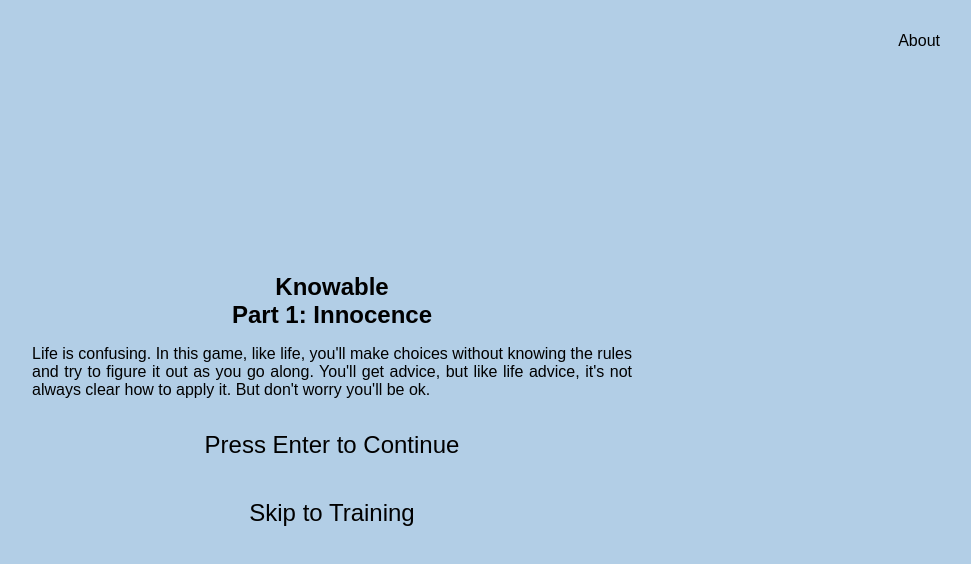
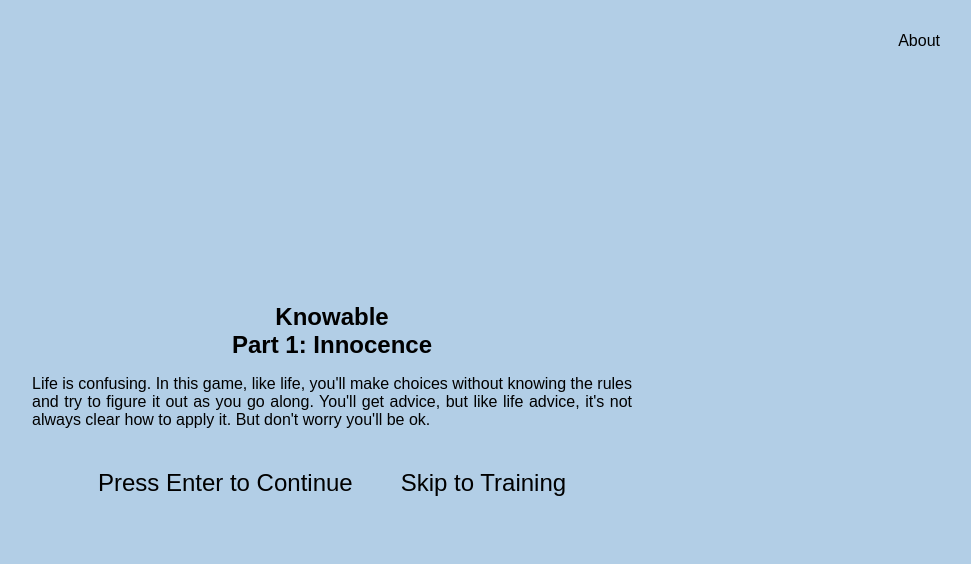
Before and after one commit to mbrehove/knowable, a Next.js app: page / in a window 1280 px wide. Shown: the top 564 px of the page, without its empty margins (308-1279 px from the left). Built offline with nearby package versions, Linux system fonts and the light colour scheme.

Commit message:
added replay level button

```diff
--- a/src/app/globals.css
+++ b/src/app/globals.css
@@ -92,9 +92,13 @@ button:focus {
 
 .button-container {
   display: flex;
-  flex-direction: column;
-  align-items: center;
-  margin-top: 0;
+  gap: 1rem; /* Adds space between buttons */
+  justify-content: center;
+  margin-top: 1rem;
+}
+
+.button-container button {
+  flex: 0 1 auto; /* Allows buttons to size based on content */
 }
 
 /* .button-container button {
--- a/src/app/page.tsx
+++ b/src/app/page.tsx
@@ -56,6 +56,10 @@ export default function GamePage () {
     setGameState('levelComplete')
   }
 
+  const replayLevel = () => {
+    setGameState('playing')
+  }
+
   return (
     <div className='container'>
       {gameState === 'welcome' && (
@@ -91,6 +95,7 @@ export default function GamePage () {
         <LevelCompleteScreen
           level={currentLevel}
           onNextLevel={proceedToNextLevel}
+          onReplayLevel={replayLevel}
           levelData={gameData[currentLevel]}
           config={levelConfig}
           animate={false}
--- a/src/components/LevelCompleteScreen.tsx
+++ b/src/components/LevelCompleteScreen.tsx
@@ -9,6 +9,7 @@ import { LevelConfig } from '../utils/levels/types'
 interface LevelCompleteScreenProps {
   level: number
   onNextLevel: () => void
+  onReplayLevel?: () => void
   levelData: LevelData
   config: LevelConfig
   animate?: boolean
@@ -17,6 +18,7 @@ interface LevelCompleteScreenProps {
 const LevelCompleteScreen: React.FC<LevelCompleteScreenProps> = ({
   level,
   onNextLevel,
+  onReplayLevel,
   levelData,
   config
 }) => {
@@ -96,6 +98,9 @@ const LevelCompleteScreen: React.FC<LevelCompleteScreenProps> = ({
           </div>
 
           <div className='button-container'>
+            {config.phase === 1 && onReplayLevel && (
+              <button onClick={onReplayLevel}>Replay Level</button>
+            )}
             <button onClick={onNextLevel} autoFocus>
               Next Level
             </button>
```
Also changed, not shown: TODO.txt.
